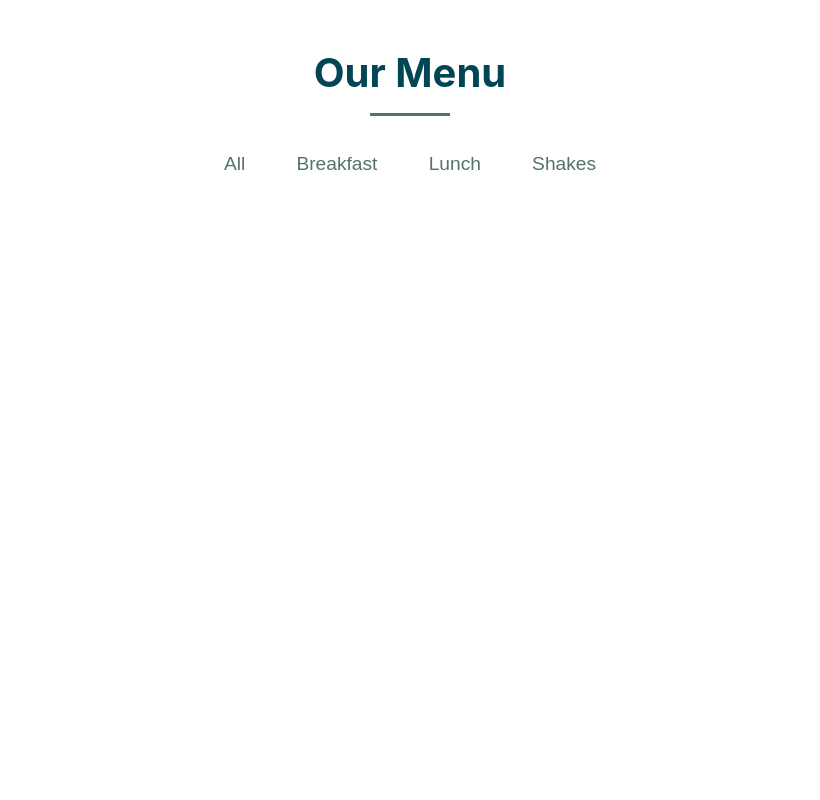
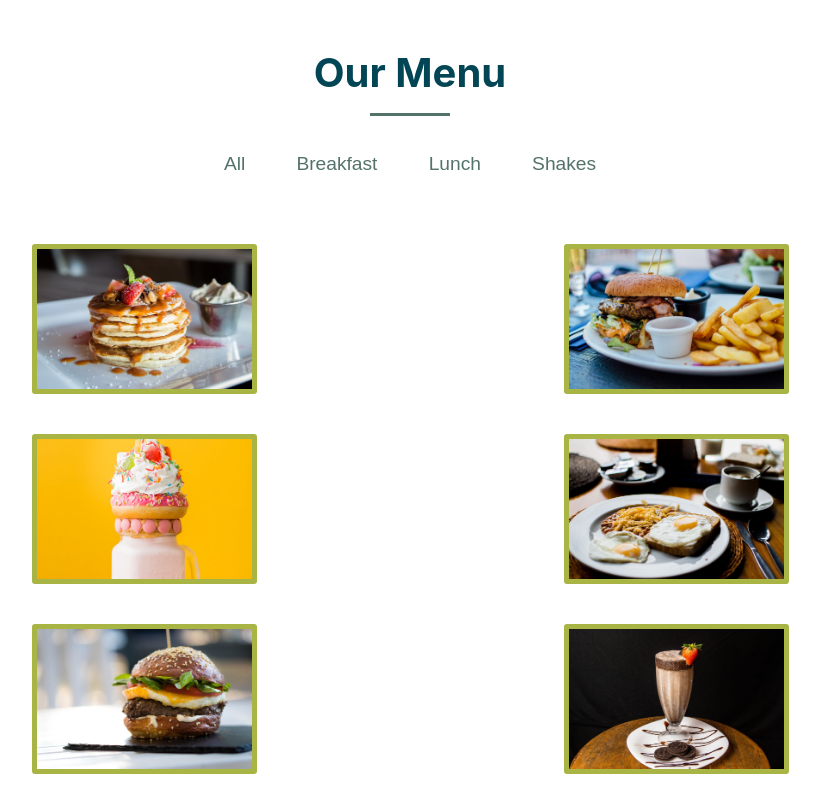
Before and after one commit to yasingultekin/Menu_Project_React, a React (Create React App) app: page / in a window 1280 px wide. Shown: the top 800 px of the page, without its empty margins (230-1050 px from the left). Built offline with nearby package versions, Linux system fonts and the light colour scheme.

Commit message:
menu img

```diff
--- a/src/components/menu/Menu.js
+++ b/src/components/menu/Menu.js
@@ -2,7 +2,18 @@ import React from "react";
 import "./Menu.css";
 
 const Menu = ({ menuItems }) => {
-  return <div className="main-container"></div>;
+  return (
+    <div className="main-container">
+      {menuItems.map((item) => {
+        const { id, img, desc, price, title } = item;
+        return (
+          <div className="menu-container">
+            <img src={img} alt="" />
+          </div>
+        );
+      })}
+    </div>
+  );
 };
 
 export default Menu;
```
